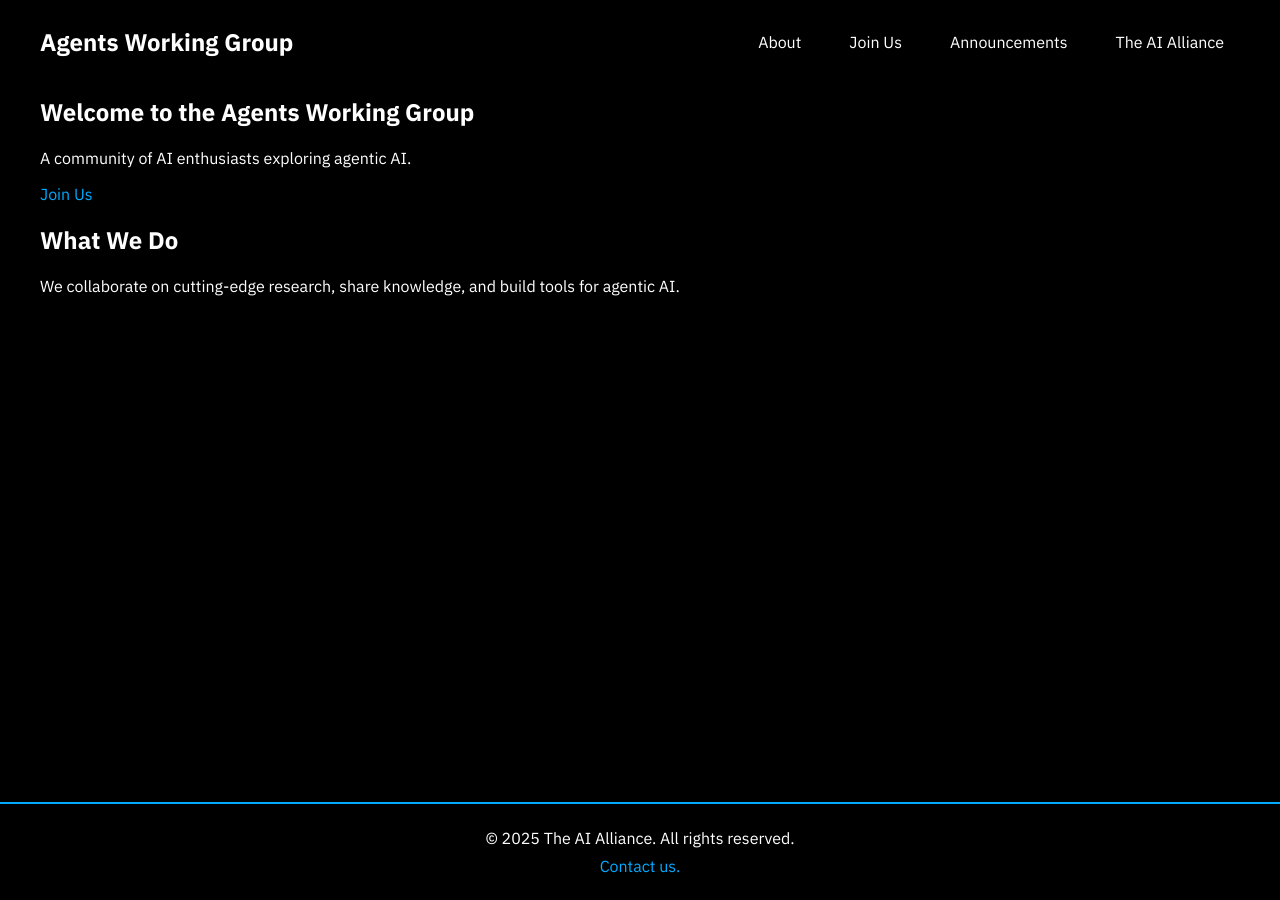
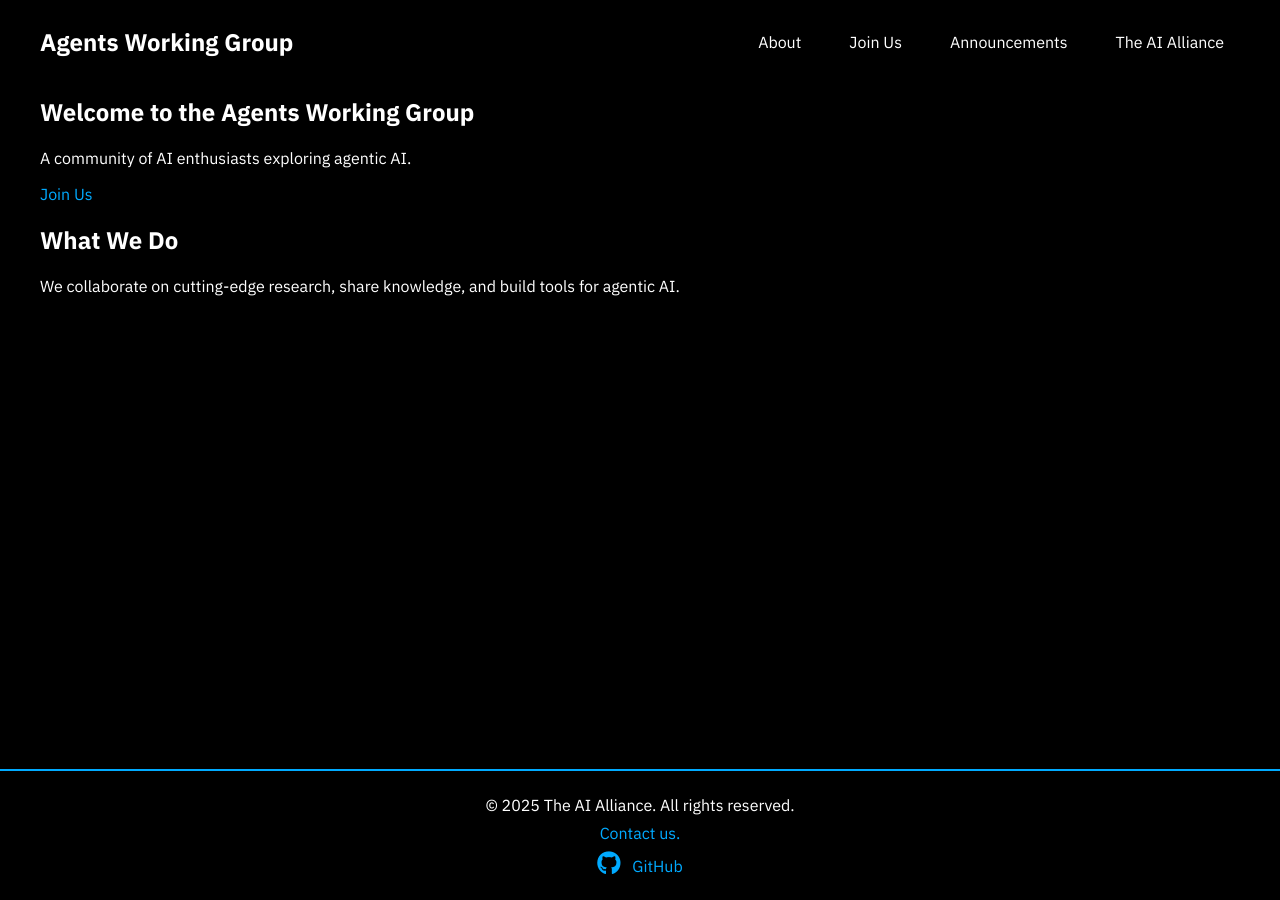
Before and after one commit to The-AI-Alliance/agents-wg, a Jekyll site: the page built from website/index.md, in a window 1280 px wide. Built offline with Jekyll 4.4.1, drawn with Linux system fonts in a browser that asks for light colours.

Commit message:
update readme.md and add github link to footer
Signed-off-by: rawkintrevo <trevor.d.grant@gmail.com>

```diff
--- a/website/_includes/footer.html
+++ b/website/_includes/footer.html
@@ -1,4 +1,9 @@
 <footer>
   <p>&copy; {{ site.time | date: '%Y' }} The AI Alliance. All rights reserved.</p>
   <p><a href="mailto:trevor.grant@ibm.com">Contact us.</a></p>
+   <p>
+    <a href="https://github.com/The-AI-Alliance/agents-wg" target="_blank" rel="noopener noreferrer">
+      <i class="fab fa-github"></i> GitHub
+    </a>
+  </p>
 </footer>
--- a/website/_includes/head.html
+++ b/website/_includes/head.html
@@ -7,4 +7,5 @@
     <link rel="stylesheet" href="{{ '/assets/css/layout.css' | relative_url }}">
     <link rel="stylesheet" href="{{ '/assets/css/footer.css' | relative_url }}">
     <link rel="stylesheet" href="https://fonts.googleapis.com/css2?family=IBM+Plex+Sans:wght@400;500;600;700&display=swap">
+    <link rel="stylesheet" href="https://cdnjs.cloudflare.com/ajax/libs/font-awesome/6.4.0/css/all.min.css">
   </head>
--- a/website/assets/css/footer.css
+++ b/website/assets/css/footer.css
@@ -30,3 +30,13 @@ footer a:hover {
 main {
   padding-bottom: 6rem; /* Add padding to prevent content from being hidden behind the footer */
 }
+
+footer .fa-github {
+  font-size: 1.5rem; /* Adjust the size of the icon */
+  margin-right: 0.5rem; /* Add some spacing between the icon and text */
+  color: #00aaff; /* Match the link color of the site */
+}
+
+footer .fa-github:hover {
+  color: #fff; /* Change icon color on hover */
+}
```
Also changed, not shown: README.md.
